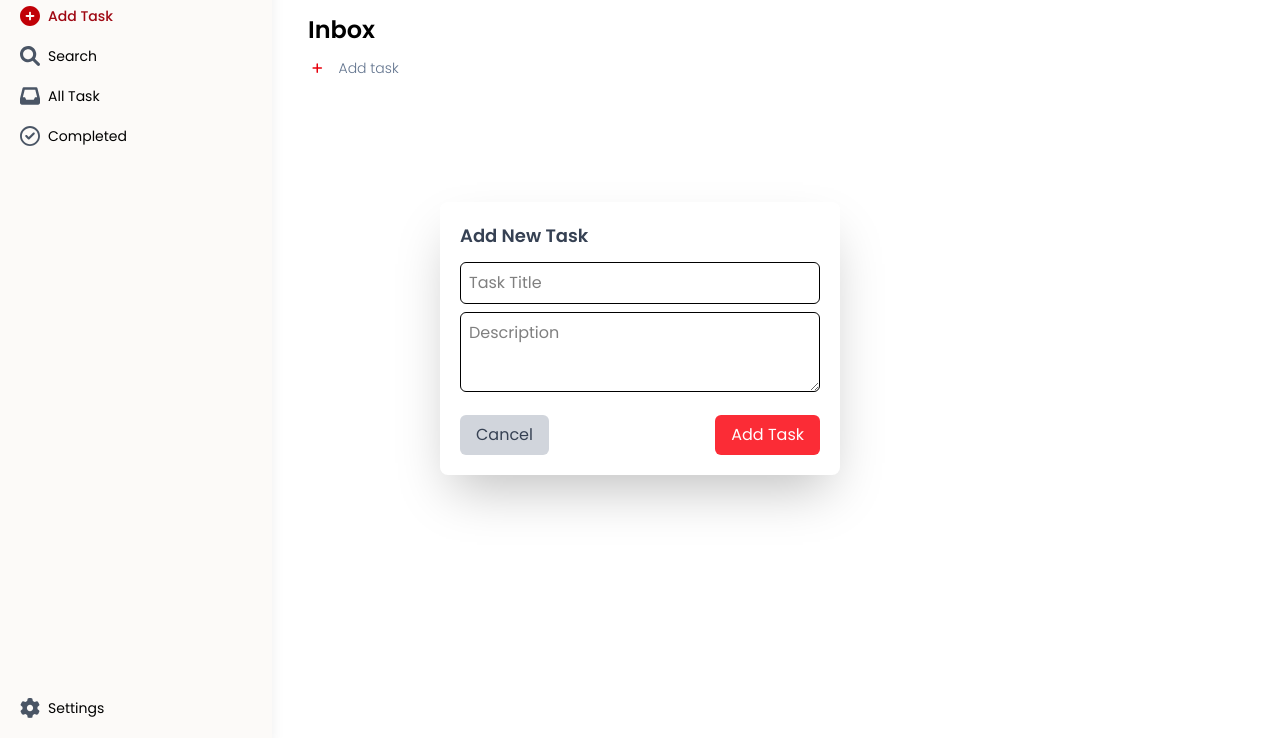
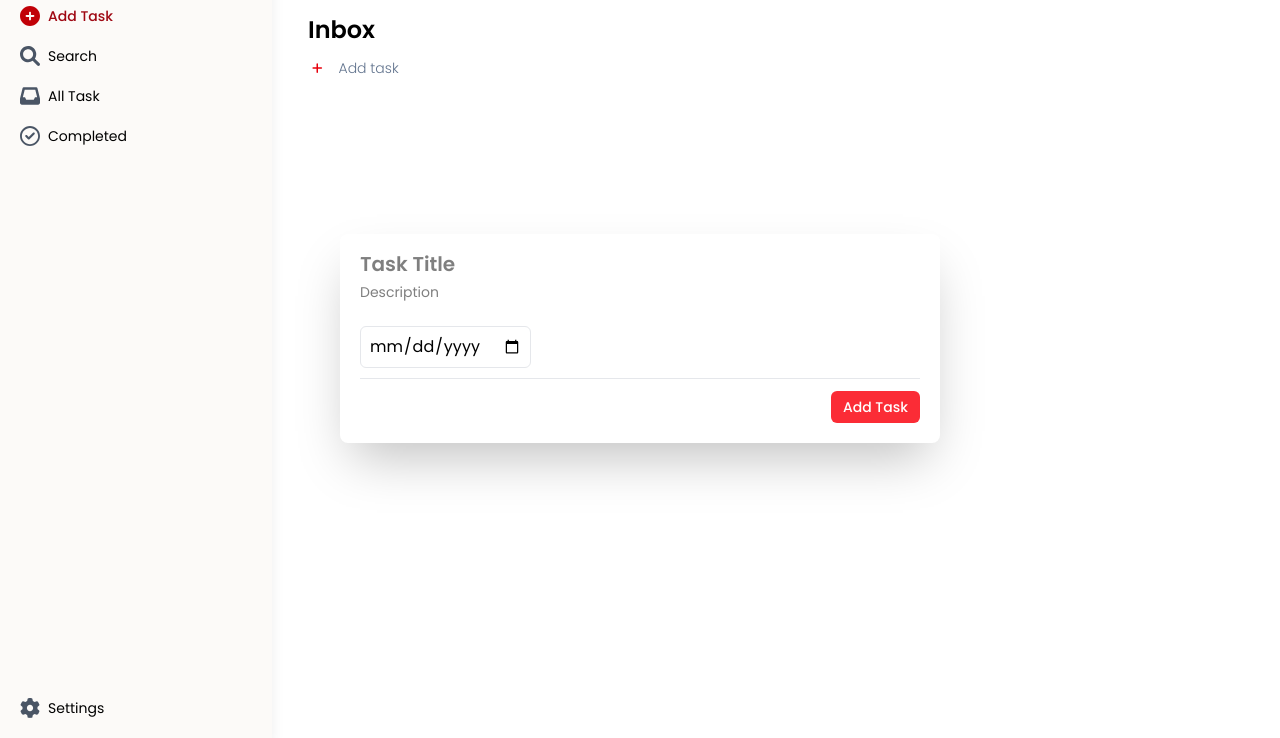
Before and after one commit to Oluwasuyi-Timilehin/Todolist, a website: page src/index.html in a window 1280 px wide. Both pictures are taken after a click on the button "Add Task". Shown: the part 62-800 px from the top of the page. Drawn offline with Linux system fonts and the light colour scheme.

Commit message:
made changes

```diff
--- a/src/index.html
+++ b/src/index.html
@@ -115,28 +115,27 @@
         id="taskModal"
         class="hidden fixed inset-0 bg-opacity-30 flex items-center justify-center"
       >
-        <div class="bg-white w-[400px] rounded-lg shadow-2xl p-5">
-          <h2 class="text-lg font-semibold text-gray-700 mb-3">Add New Task</h2>
-
+        <div class="bg-white w-[600px] rounded-lg shadow-2xl p-5 space-y-3">
+          <div class="flex flex-col space-y-0.5">
+            <input
+            type="text"
+            placeholder="Task Title"
+            class="w-full placeholder:font-semibold placeholder:text-xl rounded-md focus:outline-none"
+          />
           <input
             type="text"
-            placeholder="Task Title"
-            class="w-full border rounded-md p-2 mb-2 focus:outline-none focus:ring-2 focus:ring-red-500"
+            placeholder="Description"
+            class="w-full placeholder:text-sm rounded-md focus:outline-none"
           />
-          <textarea
-            placeholder="Description"
-            class="w-full border rounded-md p-2 h-20 focus:outline-none focus:ring-2 focus:ring-red-500"
-          ></textarea>
+          </div>
 
-          <div class="flex justify-between items-center mt-4">
+          <div class="flex items-center border-b border-gray-200 py-2.5">
+            <input type="date" placeholder="Due Date" class="border border-gray-200 p-2 rounded-md">
+          </div>
+
+          <div class="flex justify-end items-center">
             <button
-              onclick="hideTaskModal()"
-              class="bg-gray-300 text-gray-700 px-4 py-2 rounded-md hover:bg-gray-400"
-            >
-              Cancel
-            </button>
-            <button
-              class="bg-red-500 text-white px-4 py-2 rounded-md hover:bg-red-600"
+              class="bg-red-500 text-white text-sm font-medium px-3 py-1.5 rounded-md hover:bg-red-600"
             >
               Add Task
             </button>
```
Also changed, not shown: src/landing.html (+3 -3 lines), src/output.css.
